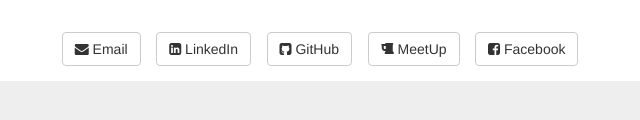
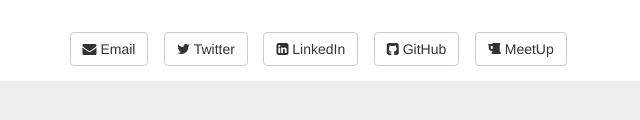
Before and after one commit to Coffeephile/coffeephile.github.io, a plain HTML site: page index.html in a window 1280 px wide. Shown: the part 646-766 px from the top of the page, 316-956 px from the left. Drawn offline with Linux system fonts and the light colour scheme.

Commit message:
Changed accounts info

```diff
--- a/index.html
+++ b/index.html
@@ -26,10 +26,11 @@
 <div id="strip"></div>
 <div id="links">
 <a class="btn btn-default" href="mailto:jaloszynski@live.com" role="button"><i class="fa fa-envelope"></i> Email</a> &nbsp;&nbsp;
+<a class="btn btn-default" href="https://twitter.com/tom_jal" role="button"><i class="fa fa-twitter"></i> Twitter</a> &nbsp;&nbsp;
 <a class="btn btn-default" href="http://www.linkedin.com/in/jaloszynski" role="button"><i class="fa fa-linkedin-square"></i> LinkedIn</a> &nbsp;&nbsp;
-<a class="btn btn-default" href="https://github.com/Coffeephile" role="button"><i class="fa fa-github-square"></i> GitHub</a> &nbsp;&nbsp;
+<a class="btn btn-default" href="https://github.com/tomjal" role="button"><i class="fa fa-github-square"></i> GitHub</a> &nbsp;&nbsp;
 <a class="btn btn-default" href="http://www.meetup.com/members/43028612/" role="button"><i class="fa fa-beer"></i> MeetUp</a> &nbsp;&nbsp;
-<a class="btn btn-default" href="https://www.facebook.com/coffeephile" role="button"><i class="fa fa-facebook-square"></i> Facebook</a>&nbsp;&nbsp;
+<!--<a class="btn btn-default" href="https://www.facebook.com/coffeephile" role="button"><i class="fa fa-facebook-square"></i> Facebook</a>&nbsp;&nbsp;-->
 </div>
 </div>
 <div class="default_vis" id="main_2">
```
